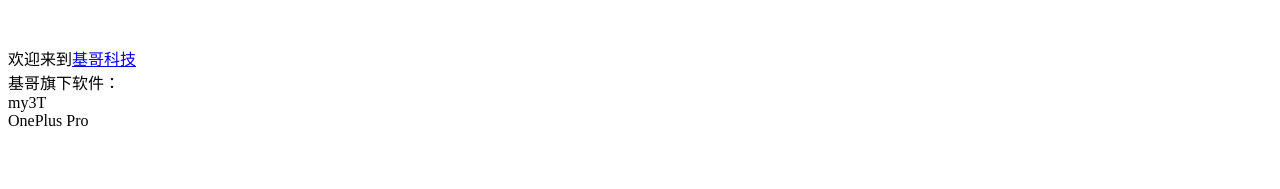
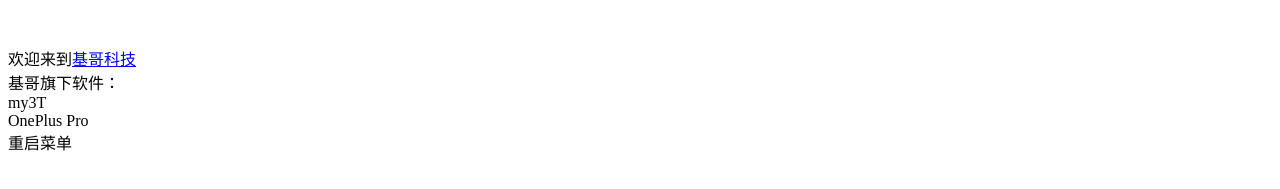
Before and after one commit to Toxic-Sabbir/Test, a plain HTML site: page index.html in a window 1280 px wide. Shown: the part 299-488 px from the top of the page. Drawn offline with Linux system fonts and the light colour scheme.

Commit message:
$ git push origin master

```diff
--- a/index.html
+++ b/index.html
@@ -16,7 +16,8 @@
 	<div>
 	  基哥旗下软件：<br>
 	  my3T<br>
-	  OnePlus Pro
+	  OnePlus Pro<br>
+	  重启菜单<br>
 	</div>
   </body>
 <html>
```
